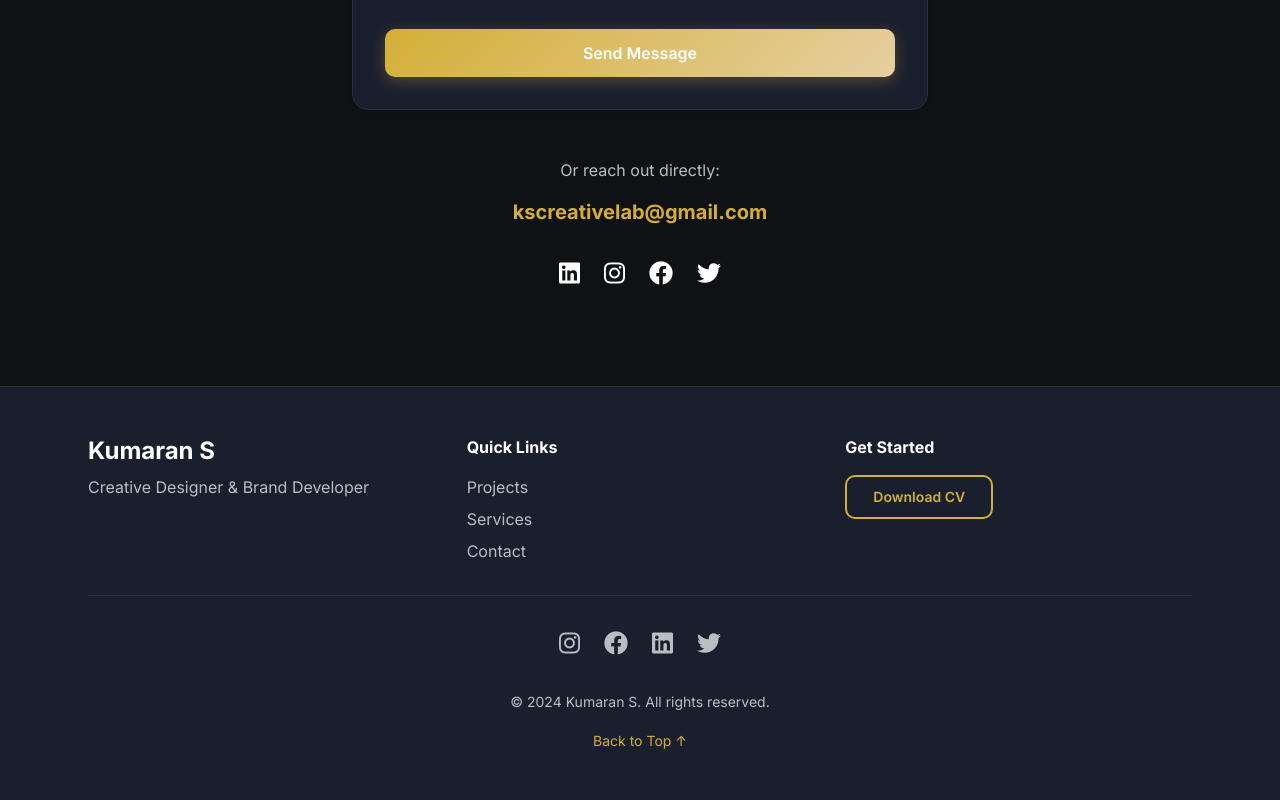
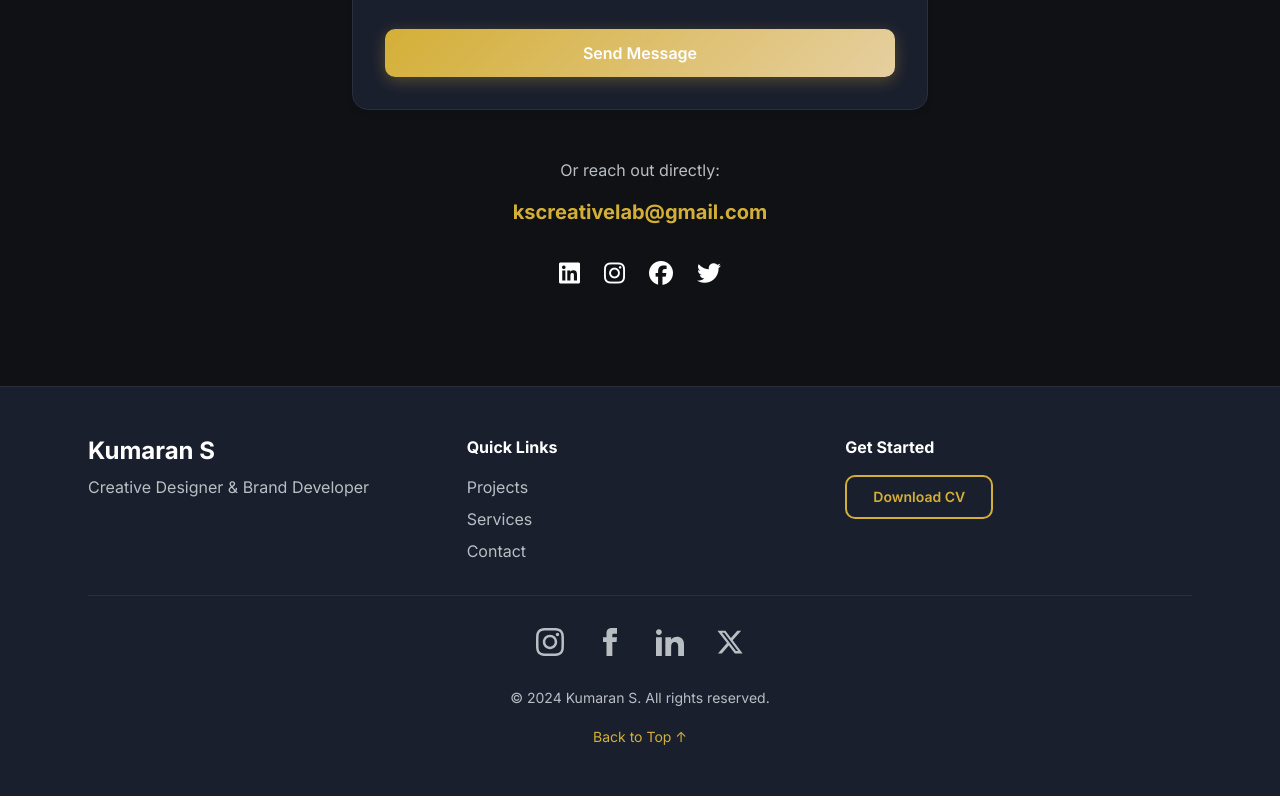
Before and after one commit to kumaran1223/Portfolio-react, a React (Vite) app: page / in a window 1280 px wide. Shown: the part 8775-9575 px from the top of the page. Built offline with nearby package versions, Linux system fonts and the light colour scheme.

Commit message:
fix: add SVG social media icons to Footer for reliable rendering

```diff
--- a/index.html
+++ b/index.html
@@ -26,7 +26,7 @@
     <link rel="preload" href="https://fonts.googleapis.com/css2?family=Playfair+Display:wght@400;500;600;700;800&family=Inter:wght@300;400;500;600;700;800&display=swap" as="style" />
 
     <!-- Font Awesome for Tech Icons -->
-    <link rel="stylesheet" href="https://cdnjs.cloudflare.com/ajax/libs/font-awesome/6.0.0-beta3/css/all.min.css" integrity="sha512-Fo3rlrZj/k7ujTnHttDqilQj9pOncP2YxfBucknLx3qkmbFR51TEC9QQCHMSk9f4H3BX5/7L5l6hayyUamwRVw==" crossorigin="anonymous" referrerpolicy="no-referrer" />
+    <link rel="stylesheet" href="https://cdnjs.cloudflare.com/ajax/libs/font-awesome/6.5.1/css/all.min.css" crossorigin="anonymous" referrerpolicy="no-referrer" />
 
     <title>Kumaran S — Creative Designer</title>
 
--- a/src/components/Footer.jsx
+++ b/src/components/Footer.jsx
@@ -40,46 +40,54 @@ const Footer = () => {
 
         {/* Social Links */}
         <div className="border-t border-[--border-color] pt-8 mb-8">
-          <div className="flex justify-center gap-6 mb-8">
+          <div className="flex justify-center gap-8">
             <a
               href="https://www.instagram.com/kscreativelabs/"
               target="_blank"
               rel="noopener noreferrer"
-              className="text-[--text-secondary] hover:text-[--accent-start] transition-all duration-300 text-2xl hover:scale-125 hover:-translate-y-1"
+              className="text-[--text-secondary] hover:text-[--accent-start] transition-all duration-300 hover:scale-125 hover:-translate-y-1"
               aria-label="Instagram"
               title="Follow on Instagram"
             >
-              <i className="fab fa-instagram"></i>
+              <svg xmlns="http://www.w3.org/2000/svg" width="28" height="28" fill="currentColor" viewBox="0 0 24 24">
+                <path d="M12 2.163c3.204 0 3.584.012 4.85.07 3.252.148 4.771 1.691 4.919 4.919.058 1.265.069 1.645.069 4.849 0 3.205-.012 3.584-.069 4.849-.149 3.225-1.664 4.771-4.919 4.919-1.266.058-1.644.07-4.85.07-3.204 0-3.584-.012-4.849-.07-3.26-.149-4.771-1.699-4.919-4.92-.058-1.265-.07-1.644-.07-4.849 0-3.204.013-3.583.07-4.849.149-3.227 1.664-4.771 4.919-4.919 1.266-.057 1.645-.069 4.849-.069zm0-2.163c-3.259 0-3.667.014-4.947.072-4.358.2-6.78 2.618-6.98 6.98-.059 1.281-.073 1.689-.073 4.948 0 3.259.014 3.668.072 4.948.2 4.358 2.618 6.78 6.98 6.98 1.281.058 1.689.072 4.948.072 3.259 0 3.668-.014 4.948-.072 4.354-.2 6.782-2.618 6.979-6.98.059-1.28.073-1.689.073-4.948 0-3.259-.014-3.667-.072-4.947-.196-4.354-2.617-6.78-6.979-6.98-1.281-.059-1.69-.073-4.949-.073zm0 5.838c-3.403 0-6.162 2.759-6.162 6.162s2.759 6.163 6.162 6.163 6.162-2.759 6.162-6.163c0-3.403-2.759-6.162-6.162-6.162zm0 10.162c-2.209 0-4-1.79-4-4 0-2.209 1.791-4 4-4s4 1.791 4 4c0 2.21-1.791 4-4 4zm6.406-11.845c-.796 0-1.441.645-1.441 1.44s.645 1.44 1.441 1.44c.795 0 1.439-.645 1.439-1.44s-.644-1.44-1.439-1.44z"/>
+              </svg>
             </a>
             <a
               href="https://www.facebook.com/profile.php?id=61585696467921"
               target="_blank"
               rel="noopener noreferrer"
-              className="text-[--text-secondary] hover:text-[--accent-start] transition-all duration-300 text-2xl hover:scale-125 hover:-translate-y-1"
+              className="text-[--text-secondary] hover:text-[--accent-start] transition-all duration-300 hover:scale-125 hover:-translate-y-1"
               aria-label="Facebook"
               title="Follow on Facebook"
             >
-              <i className="fab fa-facebook"></i>
+              <svg xmlns="http://www.w3.org/2000/svg" width="28" height="28" fill="currentColor" viewBox="0 0 24 24">
+                <path d="M9 8h-3v4h3v12h5v-12h3.642l.358-4h-4v-1.667c0-.955.192-1.333 1.115-1.333h2.885v-5h-3.808c-3.596 0-5.192 1.583-5.192 4.615v3.385z"/>
+              </svg>
             </a>
             <a
               href="https://www.linkedin.com/in/krish-kscreative"
               target="_blank"
               rel="noopener noreferrer"
-              className="text-[--text-secondary] hover:text-[--accent-start] transition-all duration-300 text-2xl hover:scale-125 hover:-translate-y-1"
+              className="text-[--text-secondary] hover:text-[--accent-start] transition-all duration-300 hover:scale-125 hover:-translate-y-1"
               aria-label="LinkedIn"
               title="Connect on LinkedIn"
             >
-              <i className="fab fa-linkedin"></i>
+              <svg xmlns="http://www.w3.org/2000/svg" width="28" height="28" fill="currentColor" viewBox="0 0 24 24">
+                <path d="M4.98 3.5c0 1.381-1.11 2.5-2.48 2.5s-2.48-1.119-2.48-2.5c0-1.38 1.11-2.5 2.48-2.5s2.48 1.12 2.48 2.5zm.02 4.5h-5v16h5v-16zm7.982 0h-4.968v16h4.969v-8.399c0-4.67 6.029-5.052 6.029 0v8.399h4.988v-10.131c0-7.88-8.922-7.593-11.018-3.714v-2.155z"/>
+              </svg>
             </a>
             <a
               href="https://x.com/kscreativelabs"
               target="_blank"
               rel="noopener noreferrer"
-              className="text-[--text-secondary] hover:text-[--accent-start] transition-all duration-300 text-2xl hover:scale-125 hover:-translate-y-1"
-              aria-label="Twitter"
-              title="Follow on Twitter"
+              className="text-[--text-secondary] hover:text-[--accent-start] transition-all duration-300 hover:scale-125 hover:-translate-y-1"
+              aria-label="Twitter/X"
+              title="Follow on Twitter/X"
             >
-              <i className="fab fa-twitter"></i>
+              <svg xmlns="http://www.w3.org/2000/svg" width="28" height="28" fill="currentColor" viewBox="0 0 24 24">
+                <path d="M18.244 2.25h3.308l-7.227 8.26 8.502 11.24H16.17l-5.214-6.817L4.99 21.75H1.68l7.73-8.835L1.254 2.25H8.08l4.713 6.231zm-1.161 17.52h1.833L7.084 4.126H5.117z"/>
+              </svg>
             </a>
           </div>
         </div>
```
